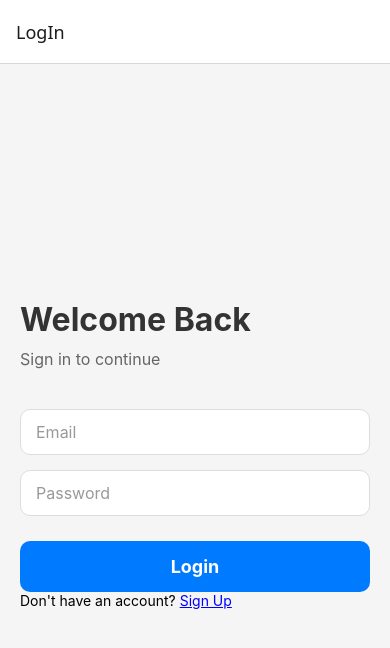
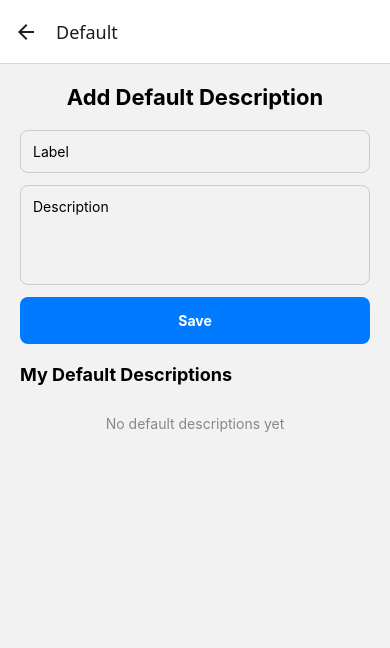
Before and after one commit to ElioNakad/NETworkRN, a React Native app: screen /Default in a window 390 px wide. Shown: the top 648 px of the page. Built offline with nearby package versions, Linux system fonts and the light colour scheme.

Commit message:
added default lables but without displaying

```diff
--- a/App.js
+++ b/App.js
@@ -6,7 +6,9 @@ import AsyncStorage from '@react-native-async-storage/async-storage';
 import SignUpScreen from "./components/SignUpScreen";
 import LoginScreen from "./components/LoginScreen";
 import DisplayContacts from "./components/DisplayContacts";
-import ContatDetails from "./components/ContactDetails"
+import ContatDetails from "./components/ContactDetails";
+import MyDefaultDescription from "./components/MyDefaultDescription";
+import Menu from "./components/Menu"
 
 const Stack = createNativeStackNavigator();
 
@@ -15,7 +17,10 @@ export default function App() {
     <NavigationContainer>
       <Stack.Navigator>
         <Stack.Screen name="LogIn" component={LoginScreen} />
+        <Stack.Screen name="Menu" component={Menu} />
+
         <Stack.Screen name="My Contacts" component={DisplayContacts} />
+        <Stack.Screen name="Default" component={MyDefaultDescription} />
 
         <Stack.Screen name="SignUp" component={SignUpScreen} />
         <Stack.Screen name="Details" component={ContatDetails} />
--- a/components/ContactDetails.js
+++ b/components/ContactDetails.js
@@ -37,7 +37,7 @@ export default function ContactDetails({ route }) {
       const token = await AsyncStorage.getItem("token");
 
       const res = await fetch(
-  `http://192.168.16.103:3000/api/set-description/${contact.contact_id}`,
+  `http://192.168.16.104:3000/api/description/${contact.contact_id}`,
       {
     headers: {
       Authorization: `Bearer ${token}`,
@@ -78,7 +78,7 @@ export default function ContactDetails({ route }) {
 
     try {
       const res = await fetch(
-        "http://192.168.16.103:3000/api/set-description",
+        "http://192.168.16.104:3000/api/description",
         {
           method: "POST",
           headers: {
--- a/components/DisplayContacts.js
+++ b/components/DisplayContacts.js
@@ -31,7 +31,7 @@ export default function DisplayContacts({ navigation }) {
       }
 
       const res = await fetch(
-        "http://192.168.16.103:3000/api/contacts",
+        "http://192.168.16.104:3000/api/contacts",
         {
           headers: {
             Authorization: `Bearer ${token}`,
--- a/components/LoginScreen.js
+++ b/components/LoginScreen.js
@@ -26,7 +26,7 @@ export default function LoginScreen({ navigation }) {
 
     try {
       const res = await fetch(
-        "http://192.168.16.103:3000/api/auth/login",
+        "http://192.168.16.104:3000/api/auth/login",
         {
           method: "POST",
           headers: { "Content-Type": "application/json" },
@@ -44,7 +44,7 @@ export default function LoginScreen({ navigation }) {
       await AsyncStorage.setItem("token", data.token);
 
       Alert.alert("Success", `Welcome ${data.user.fname}`);
-      navigation.navigate("My Contacts");
+      navigation.navigate("Menu");
     } catch (err) {
       Alert.alert("Login Failed", err.message);
     } finally {
--- /dev/null
+++ b/components/Menu.js
@@ -0,0 +1,49 @@
+import React from "react";
+import { View, Text, TouchableOpacity, StyleSheet } from "react-native";
+
+export default function Menu({ navigation }) {
+  return (
+    <View style={styles.container}>
+
+      <TouchableOpacity
+        style={styles.button}
+        onPress={() => navigation.navigate("My Contacts")}
+      >
+        <Text style={styles.buttonText}>My Contacts</Text>
+      </TouchableOpacity>
+
+      <TouchableOpacity
+        style={styles.button}
+        onPress={() => navigation.navigate("Default")}
+      >
+        <Text style={styles.buttonText}>My Default</Text>
+      </TouchableOpacity>
+    </View>
+  );
+}
+
+const styles = StyleSheet.create({
+  container: {
+    flex: 1,
+    justifyContent: "center",
+    alignItems: "center",
+    backgroundColor: "#f5f5f5",
+  },
+  title: {
+    fontSize: 26,
+    marginBottom: 30,
+    fontWeight: "bold",
+  },
+  button: {
+    backgroundColor: "#007bff",
+    padding: 15,
+    width: "70%",
+    borderRadius: 8,
+    marginBottom: 15,
+  },
+  buttonText: {
+    color: "white",
+    textAlign: "center",
+    fontSize: 16,
+  },
+});
--- /dev/null
+++ b/components/MyDefaultDescription.js
@@ -0,0 +1,224 @@
+import React, { useEffect, useState, useCallback } from "react";
+import {
+  View,
+  Text,
+  TextInput,
+  TouchableOpacity,
+  StyleSheet,
+  Alert,
+  KeyboardAvoidingView,
+  Platform,
+  ActivityIndicator,
+  FlatList,
+} from "react-native";
+import AsyncStorage from "@react-native-async-storage/async-storage";
+import { useFocusEffect } from "@react-navigation/native";
+
+export default function MyDefaultDescription() {
+  const [label, setLabel] = useState("");
+  const [description, setDescription] = useState("");
+  const [loading, setLoading] = useState(false);
+
+  const [defaults, setDefaults] = useState([]);
+  const [loadingList, setLoadingList] = useState(false);
+
+  // 🔹 FETCH DEFAULT DESCRIPTIONS
+  const loadDefaults = useCallback(async () => {
+    try {
+      setLoadingList(true);
+
+      const token = await AsyncStorage.getItem("token");
+      if (!token) return;
+
+      const res = await fetch(
+        "http://192.168.16.104:3000/api/description/get-default",
+        {
+          headers: {
+            Authorization: `Bearer ${token}`,
+          },
+        }
+      );
+
+      const data = await res.json();
+
+      if (!res.ok) {
+        throw new Error(data.message || "Failed to load");
+      }
+
+      setDefaults(data.descriptions || []);
+    } catch (err) {
+      Alert.alert("Error", err.message);
+    } finally {
+      setLoadingList(false);
+    }
+  }, []);
+
+  useEffect(() => {
+    loadDefaults();
+  }, [loadDefaults]);
+
+  // 🔹 SUBMIT NEW DEFAULT
+  const handleSubmit = async () => {
+    if (!label || !description) {
+      Alert.alert("Error", "Please fill all fields");
+      return;
+    }
+
+    try {
+      setLoading(true);
+
+      const token = await AsyncStorage.getItem("token");
+      if (!token) {
+        Alert.alert("Error", "Not authenticated");
+        return;
+      }
+
+      const res = await fetch(
+        "http://192.168.16.104:3000/api/description/set-default",
+        {
+          method: "POST",
+          headers: {
+            "Content-Type": "application/json",
+            Authorization: `Bearer ${token}`,
+          },
+          body: JSON.stringify({ label, description }),
+        }
+      );
+
+      const data = await res.json();
+
+      if (!res.ok) {
+        throw new Error(data.message || "Failed to save");
+      }
+
+      Alert.alert("Success", "Default description saved");
+      setLabel("");
+      setDescription("");
+
+      // 🔁 Refresh list
+      loadDefaults();
+    } catch (err) {
+      Alert.alert("Error", err.message);
+    } finally {
+      setLoading(false);
+    }
+  };
+
+  // 🔹 RENDER ITEM
+  const renderItem = ({ item }) => (
+    <View style={styles.card}>
+      <Text style={styles.cardLabel}>{item.label}</Text>
+      <Text style={styles.cardDescription}>{item.description}</Text>
+    </View>
+  );
+
+  return (
+    <KeyboardAvoidingView
+      behavior={Platform.OS === "ios" ? "padding" : "height"}
+      style={styles.container}
+    >
+      <Text style={styles.title}>Add Default Description</Text>
+
+      <TextInput
+        style={styles.input}
+        placeholder="Label"
+        value={label}
+        onChangeText={setLabel}
+      />
+
+      <TextInput
+        style={[styles.input, styles.textArea]}
+        placeholder="Description"
+        value={description}
+        onChangeText={setDescription}
+        multiline
+      />
+
+      <TouchableOpacity
+        style={styles.button}
+        onPress={handleSubmit}
+        disabled={loading}
+      >
+        {loading ? (
+          <ActivityIndicator color="#fff" />
+        ) : (
+          <Text style={styles.buttonText}>Save</Text>
+        )}
+      </TouchableOpacity>
+
+      <Text style={styles.sectionTitle}>My Default Descriptions</Text>
+
+      {loadingList ? (
+        <ActivityIndicator />
+      ) : (
+        <FlatList
+          data={defaults}
+          keyExtractor={(item, index) => index.toString()}
+          renderItem={renderItem}
+          ListEmptyComponent={
+            <Text style={styles.empty}>No default descriptions yet</Text>
+          }
+        />
+      )}
+    </KeyboardAvoidingView>
+  );
+}
+
+const styles = StyleSheet.create({
+  container: {
+    flex: 1,
+    padding: 20,
+  },
+  title: {
+    fontSize: 22,
+    fontWeight: "bold",
+    marginBottom: 20,
+    textAlign: "center",
+  },
+  input: {
+    borderWidth: 1,
+    borderColor: "#ccc",
+    borderRadius: 8,
+    padding: 12,
+    marginBottom: 12,
+  },
+  textArea: {
+    height: 100,
+    textAlignVertical: "top",
+  },
+  button: {
+    backgroundColor: "#007bff",
+    padding: 15,
+    borderRadius: 8,
+    alignItems: "center",
+    marginBottom: 20,
+  },
+  buttonText: {
+    color: "#fff",
+    fontWeight: "bold",
+  },
+  sectionTitle: {
+    fontSize: 18,
+    fontWeight: "bold",
+    marginBottom: 10,
+  },
+  card: {
+    backgroundColor: "#f1f1f1",
+    padding: 12,
+    borderRadius: 8,
+    marginBottom: 10,
+  },
+  cardLabel: {
+    fontWeight: "bold",
+    fontSize: 16,
+  },
+  cardDescription: {
+    marginTop: 4,
+    color: "#555",
+  },
+  empty: {
+    textAlign: "center",
+    color: "#888",
+    marginTop: 20,
+  },
+});
--- a/components/SignUpScreen.js
+++ b/components/SignUpScreen.js
@@ -73,7 +73,7 @@ export default function SignUpScreen() {
       };
 
       const res = await fetch(
-        "http://192.168.16.103:3000/api/auth/send-otp",
+        "http://192.168.16.104:3000/api/auth/send-otp",
         {
           method: "POST",
           headers: { "Content-Type": "application/json" },
@@ -108,7 +108,7 @@ export default function SignUpScreen() {
       setLoading(true);
 
       const res = await fetch(
-        "http://192.168.16.103:3000/api/auth/verify-otp",
+        "http://192.168.16.104:3000/api/auth/verify-otp",
         {
           method: "POST",
           headers: { "Content-Type": "application/json" },
```
